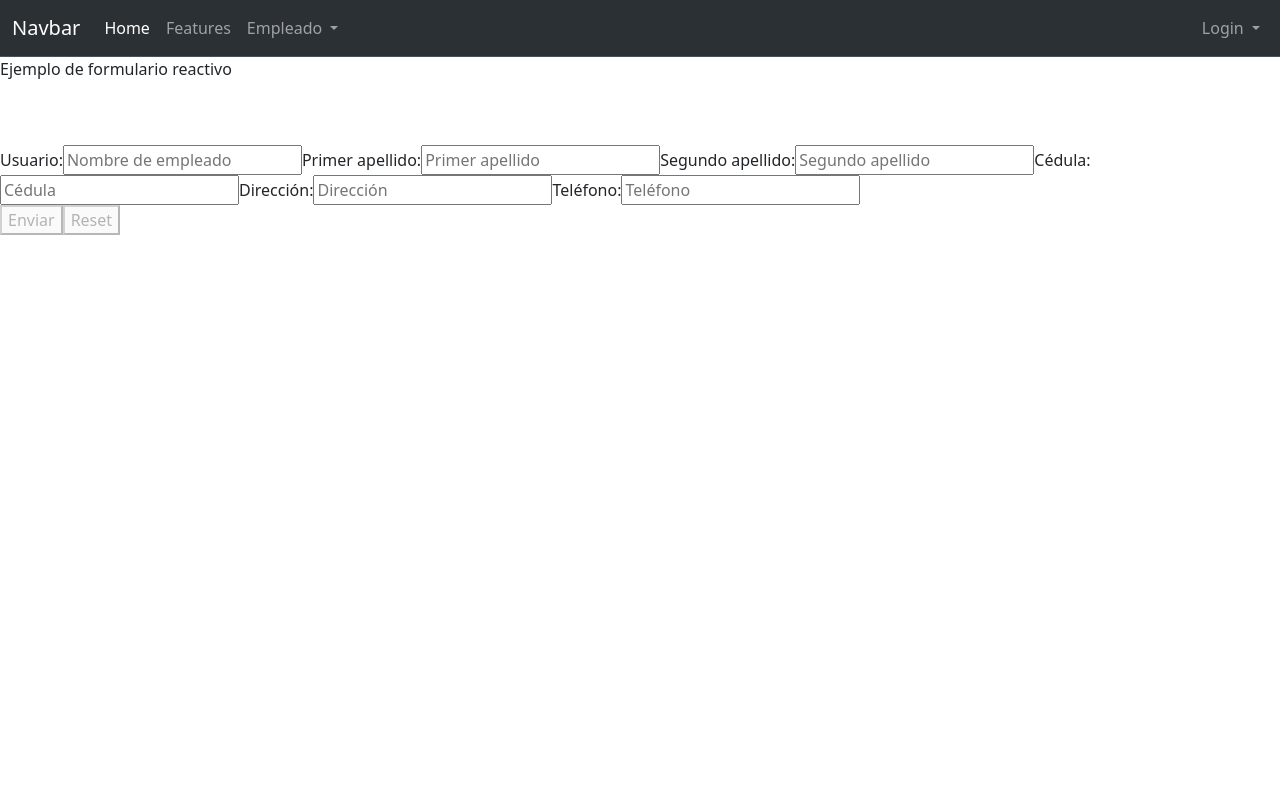
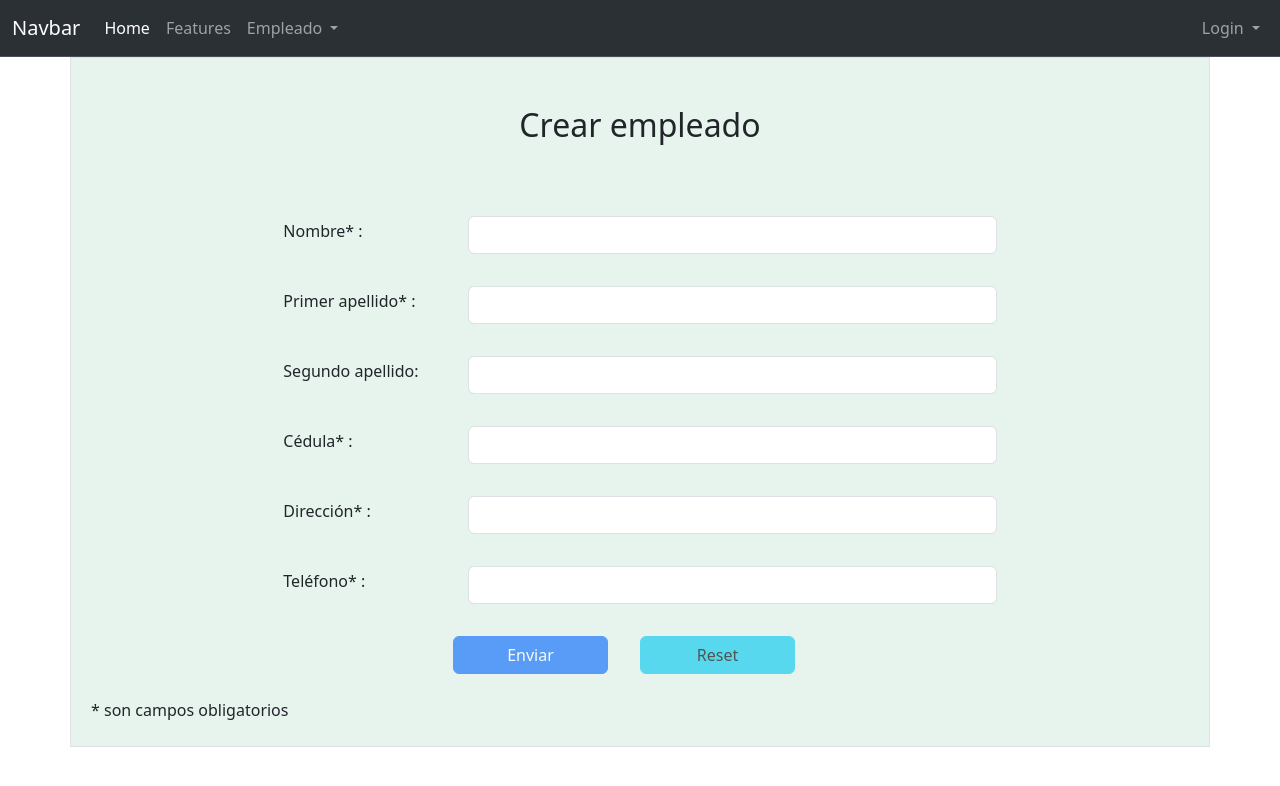
Before and after one commit to Eywen/TFM-Angular-AFAC, an Angular app: page /addCustomer in a window 1280 px wide. Shown: the top 786 px of the page. Built offline with nearby package versions, Linux system fonts and the light colour scheme.

Commit message:
Added bootstrap styles to addCustomer #3

```diff
--- a/src/app/app.component.css
+++ b/src/app/app.component.css
@@ -0,0 +1,4 @@
+.bg-success {
+  --bs-bg-opacity: 1;
+  background-color: rgba(var(--bs-success-rgb), var(--bs-bg-opacity)) !important;
+}
--- a/src/app/customer-add/customer-add.component.css
+++ b/src/app/customer-add/customer-add.component.css
@@ -0,0 +1,4 @@
+.bg-successx {
+  --bs-bg-opacity: 1;
+  background-color: rgba(var(--bs-success-rgb), var(--bs-bg-opacity)) !important;
+}
--- a/src/app/customer-add/customer-add.component.html
+++ b/src/app/customer-add/customer-add.component.html
@@ -1,32 +1,92 @@
-<div class="general">
-  <div>
-    <p class="titulo">Ejemplo de formulario reactivo</p>
-    <br /><br />
-    <form (submit)="sendit(loginform)" [formGroup]="loginform" >
+<div class="container-md bg-success bg-opacity-10 border ">
+  <div class="p-5 ">
+    <h2 class="titulo  text-center">Crear empleado</h2>
+  </div>
+  <div class="p-2 ">
+    <form class="row " (submit)="sendit(loginform)" [formGroup]="loginform" >
 
-      <label>Usuario:</label>
-      <input type="text" name="customerName" formControlName="customerName" placeholder="Nombre de empleado" required/>
-      <label>Primer apellido:</label>
-      <input type="text" name="lastName1" formControlName="lastName1" placeholder="Primer apellido" required/>
+      <div class=" d-grid gap-3">
+        <div class="p-2 ">
+          <div class="row  justify-content-center align-items-center  " >
+            <div class="col-md-2">
+              <label class="form-label">Nombre* :</label>
+            </div>
+            <div class="col-md-6">
+                <input type="text" class="form-control " name="customerName" formControlName="customerName"  required/>
+            </div>
+          </div>
+        </div>
+        <div class=" d-grid gap-3 ">
+          <div class="p-2  ">
+            <div class="row justify-content-center align-items-center   ">
+              <div class="col-md-2">
+                  <label class="form-label">Primer apellido* :</label>
+              </div>
+            <div class="col-md-6">
+                <input class="form-control " type="text" name="lastName1" formControlName="lastName1"  required/>
+            </div>
+            </div>
+          </div>
+        </div>
+        <div class=" d-grid gap-3">
+          <div class="p-2 ">
+            <div class="row justify-content-center align-items-center ">
+              <div class="col-md-2">
+                <label class="form-label" >Segundo apellido:</label>
+              </div>
+              <div class="col-md-6">
+                <input class="form-control " type="text" name="lastName2" formControlName="lastName2"  />
+              </div>
+            </div>
+          </div>
+        </div>
+        <div class=" d-grid gap-3">
+          <div class="p-2 ">
+            <div class="row justify-content-center align-items-center  ">
+              <div class="col-md-2">
+                <label class="form-label">Cédula* :</label>
+              </div>
+              <div class="col-md-6">
+                <input class="form-control " type="text" name="cedula" formControlName="cedula"  required/>
+              </div>
+            </div>
+          </div>
+        </div>
+        <div class=" d-grid gap-3">
+          <div class="p-2 ">
+            <div class="row justify-content-center align-items-center ">
+              <div class="col-md-2">
+                <label class="form-label">Dirección* :</label>
+              </div>
+              <div class="col-md-6">
+                <input class="form-control " type="text" name="address" formControlName="address"  required/>
+              </div>
+            </div>
+          </div>
+        </div>
+        <div class=" d-grid gap-3">
+          <div class="p-2 ">
+            <div class="row justify-content-center align-items-center ">
+              <div class="col-md-2">
+                <label class="form-label">Teléfono* :</label>
+              </div>
+              <div class="col-md-6">
+                <input class="form-control " type="text" name="telephone" formControlName="telephone"  required/>
+              </div>
+            </div>
+          </div>
+        </div>
+      </div>
 
-      <label>Segundo apellido:</label>
-      <input type="text" name="lastName2" formControlName="lastName2" placeholder="Segundo apellido" />
-
-      <label>Cédula:</label>
-      <input type="text" name="cedula" formControlName="cedula" placeholder="Cédula" required/>
-
-      <label>Dirección:</label>
-      <input type="text" name="address" formControlName="address" placeholder="Dirección" required/>
-
-      <label>Teléfono:</label>
-      <input type="text" name="telephone" formControlName="telephone" placeholder="Teléfono" required/>
-
-
-      <br />
-      <div>
-        <button type="submit" [disabled] = "!loginform.valid"> Enviar </button>
-        <button type="reset" [disabled]="loginform.pristine">Reset</button>
+      <div class="row justify-content-center align-items-center p-4">
+        <div class="col-md-2 btn-group me-2" role="group" aria-label="First group">
+          <button class="btn btn-primary" type="submit" [disabled] = "!loginform.valid"> Enviar </button>
+        </div>
+        <div class="col-md-2 btn-group me-2" role="group" aria-label="Second group">
+          <button class="btn btn-info" type="reset" [disabled]="loginform.pristine">Reset</button>
+        </div>
       </div>
+      <p>* son campos obligatorios</p>
     </form>
   </div>
 </div>
```
